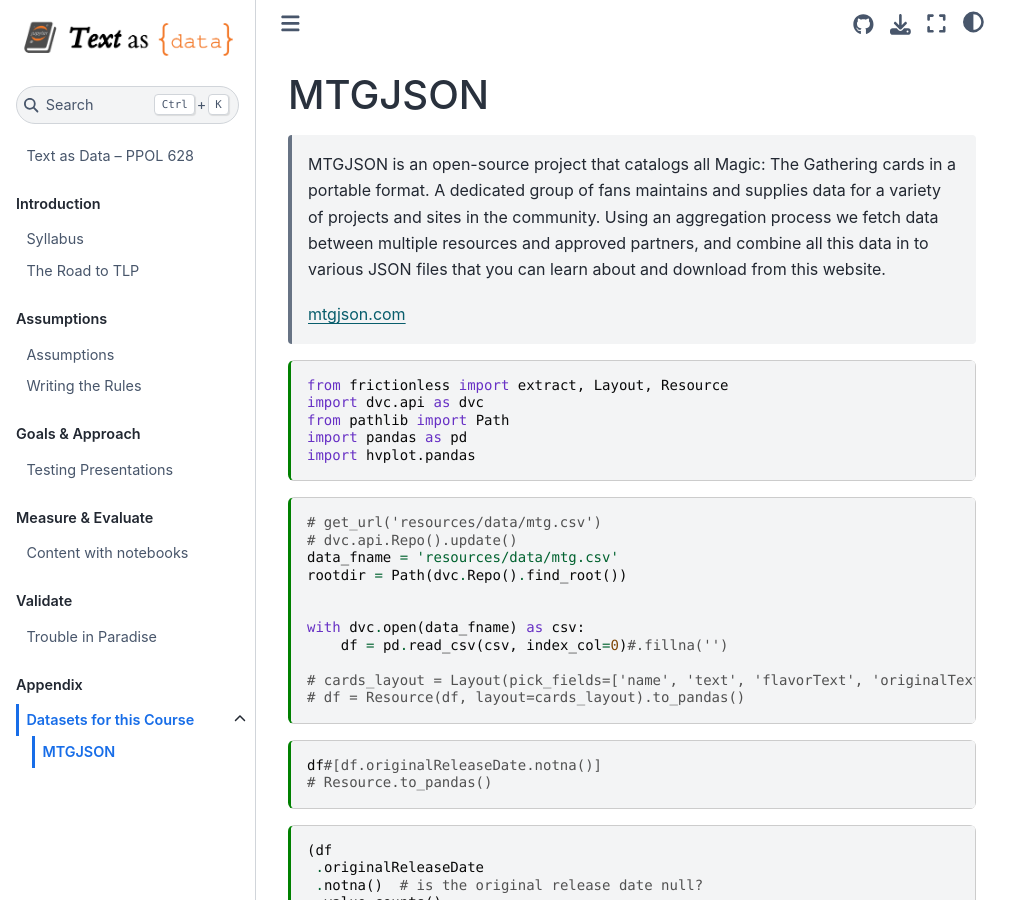
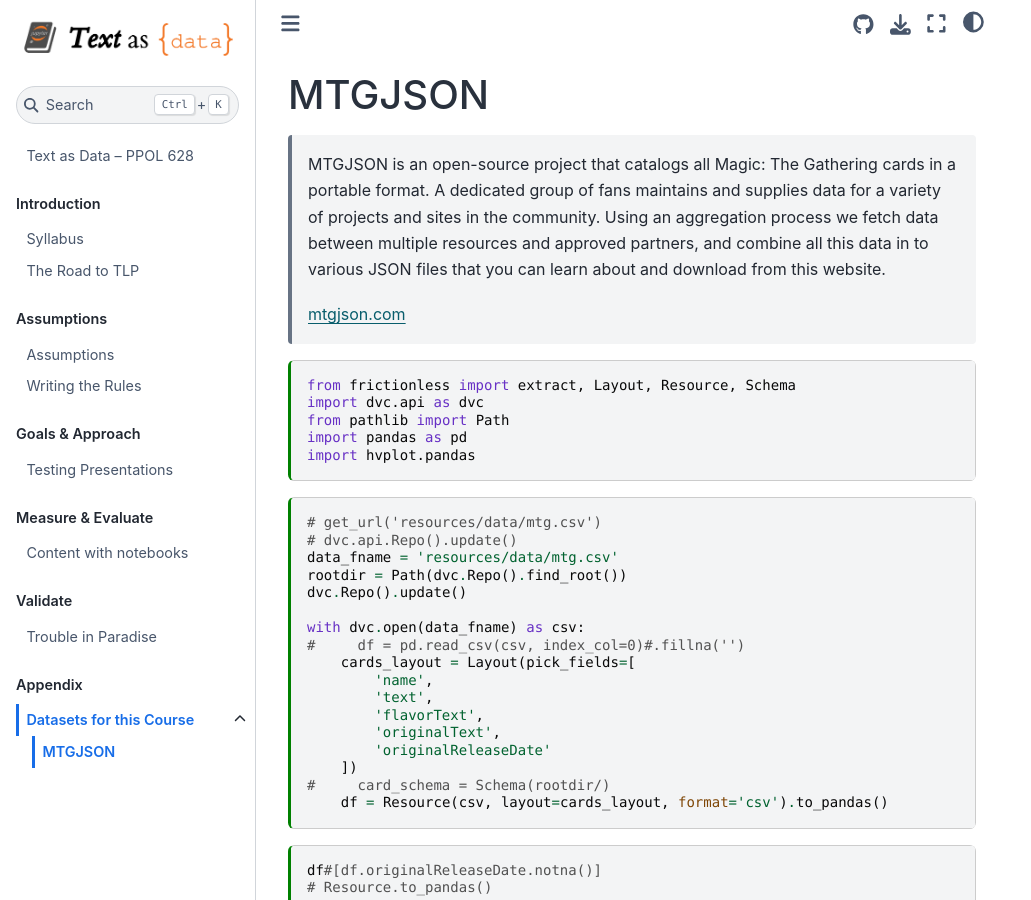
Before and after one commit to TLP-COI/text-data-course, a Jupyter Book: the page built from content/appendix/datasets/mtgjson-nb.md, in a window 1280 px wide and 900 px high. Shown: the whole window, without its empty margins (0-1031 px from the left). Built offline with Jupyter Book 1.0.4 settings and Sphinx 7.4.7 and the Sphinx Book theme 1.1.4, drawn with Linux system fonts in a browser that asks for light colours.

Commit message:
try to dvc update

````diff
--- a/content/appendix/datasets/mtgjson-nb.md
+++ b/content/appendix/datasets/mtgjson-nb.md
@@ -18,7 +18,7 @@
 > [mtgjson.com](mtgjson.com)
 
 ```{code-cell} ipython3
-from frictionless import extract, Layout, Resource
+from frictionless import extract, Layout, Resource, Schema
 import dvc.api as dvc
 from pathlib import Path
 import pandas as pd
@@ -30,13 +30,19 @@
 # dvc.api.Repo().update()
 data_fname = 'resources/data/mtg.csv'
 rootdir = Path(dvc.Repo().find_root())
-
+dvc.Repo().update()
 
 with dvc.open(data_fname) as csv:
-    df = pd.read_csv(csv, index_col=0)#.fillna('')
-
-# cards_layout = Layout(pick_fields=['name', 'text', 'flavorText', 'originalText','originalReleaseDate'])
-# df = Resource(df, layout=cards_layout).to_pandas()
+#     df = pd.read_csv(csv, index_col=0)#.fillna('')
+    cards_layout = Layout(pick_fields=[
+        'name',
+        'text',
+        'flavorText',
+        'originalText',
+        'originalReleaseDate'
+    ])
+#     card_schema = Schema(rootdir/)
+    df = Resource(csv, layout=cards_layout, format='csv').to_pandas()
 ```
 
 ```{code-cell} ipython3
@@ -68,3 +74,7 @@
 ).hvplot(kind='step', rot=45)
 # hvplot.converter.HoloViewsConverter(rot=45)
 ```
+
+```{code-cell} ipython3
+
+```
--- a/resources/data/mtg.resource.yaml
+++ b/resources/data/mtg.resource.yaml
@@ -2,7 +2,7 @@
 format: csv
 hashing: md5
 name: mtg
-path: mtg.csv
+path: https://mtgjson.com/api/v5/csv/cards.csv
 profile: tabular-data-resource
 schema:
   fields:
````
Also changed, not shown: 1 other file.
